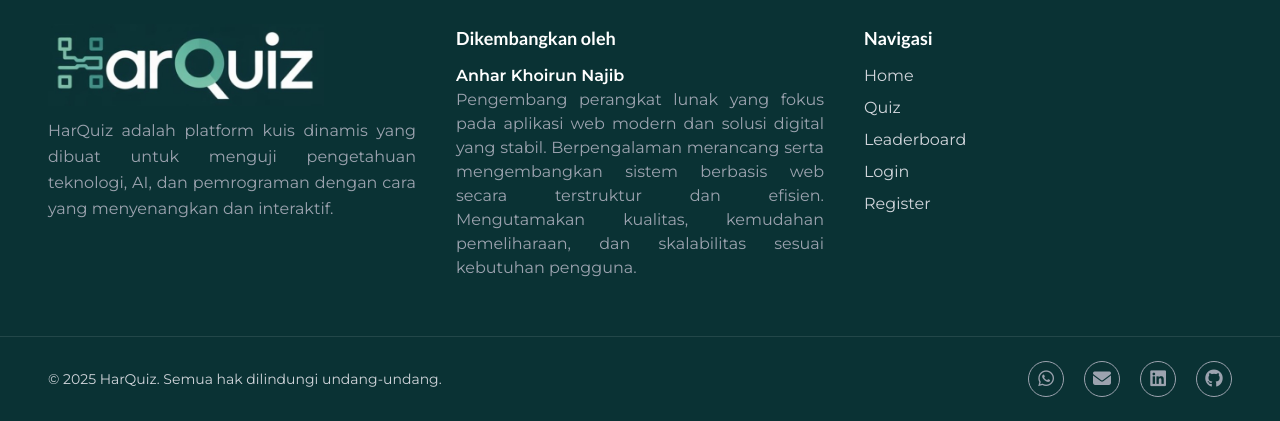
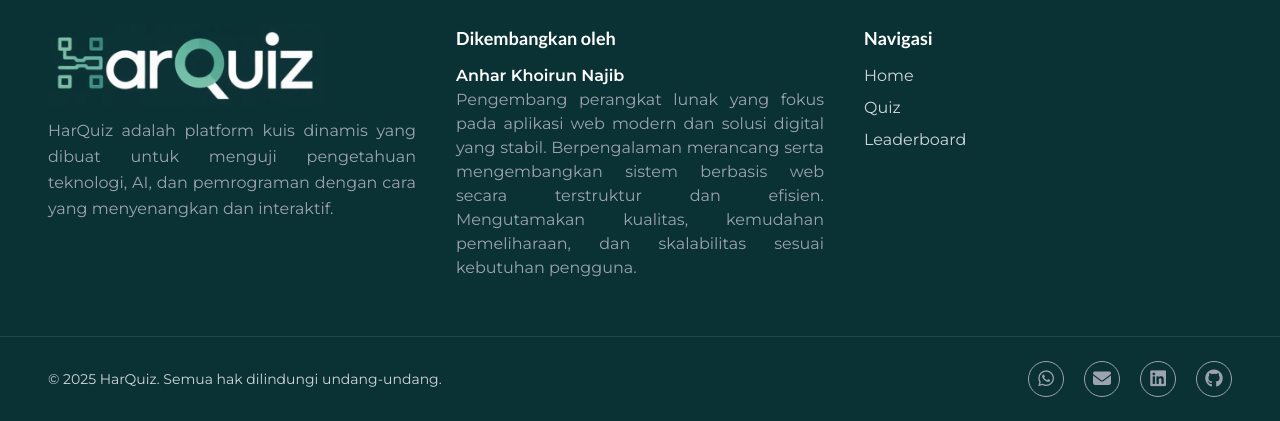
Before and after one commit to Anhar12/HarQuiz, a Flask app: page / in a window 1280 px wide. Shown: the part 1007-1428 px from the top of the page. Run offline with Flask 3, Linux system fonts and the light colour scheme; parts of the project's set-up code (start-up, migrations or seed data) failed here and were passed over; some libraries are stand-ins or nearby versions.

Commit message:
sedikit update

```diff
--- a/templates/components/footer.html
+++ b/templates/components/footer.html
@@ -36,12 +36,6 @@
                 </li>
                 <li>
                     <a href="/leaderboard" class="hover:text-teal-300 transition-all duration-200">Leaderboard</a>
-                </li>
-                <li>
-                    <a href="/login" class="hover:text-teal-300 transition-all duration-200">Login</a>
-                </li>
-                <li>
-                    <a href="/register" class="hover:text-teal-300 transition-all duration-200">Register</a>
                 </li>
             </ul>
         </div>
```
Also changed, not shown: static/img/main-logo.png.
